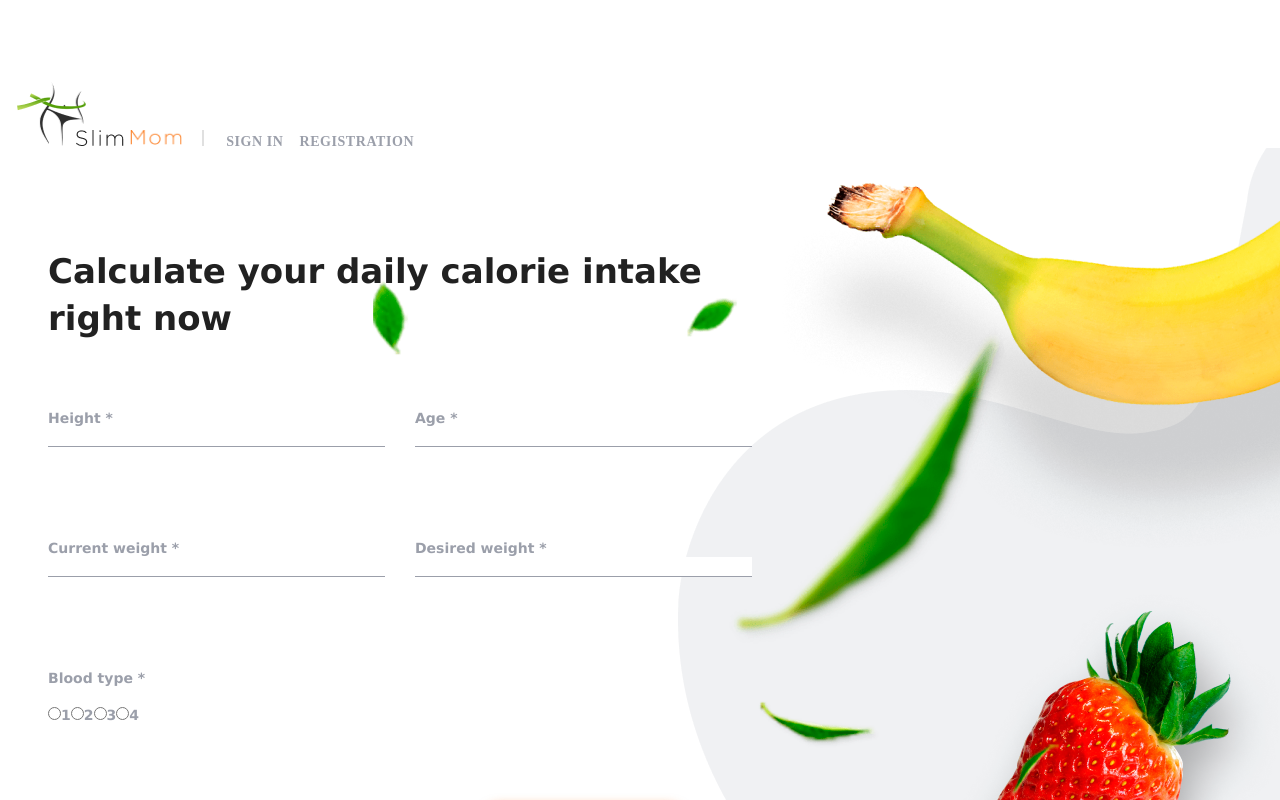
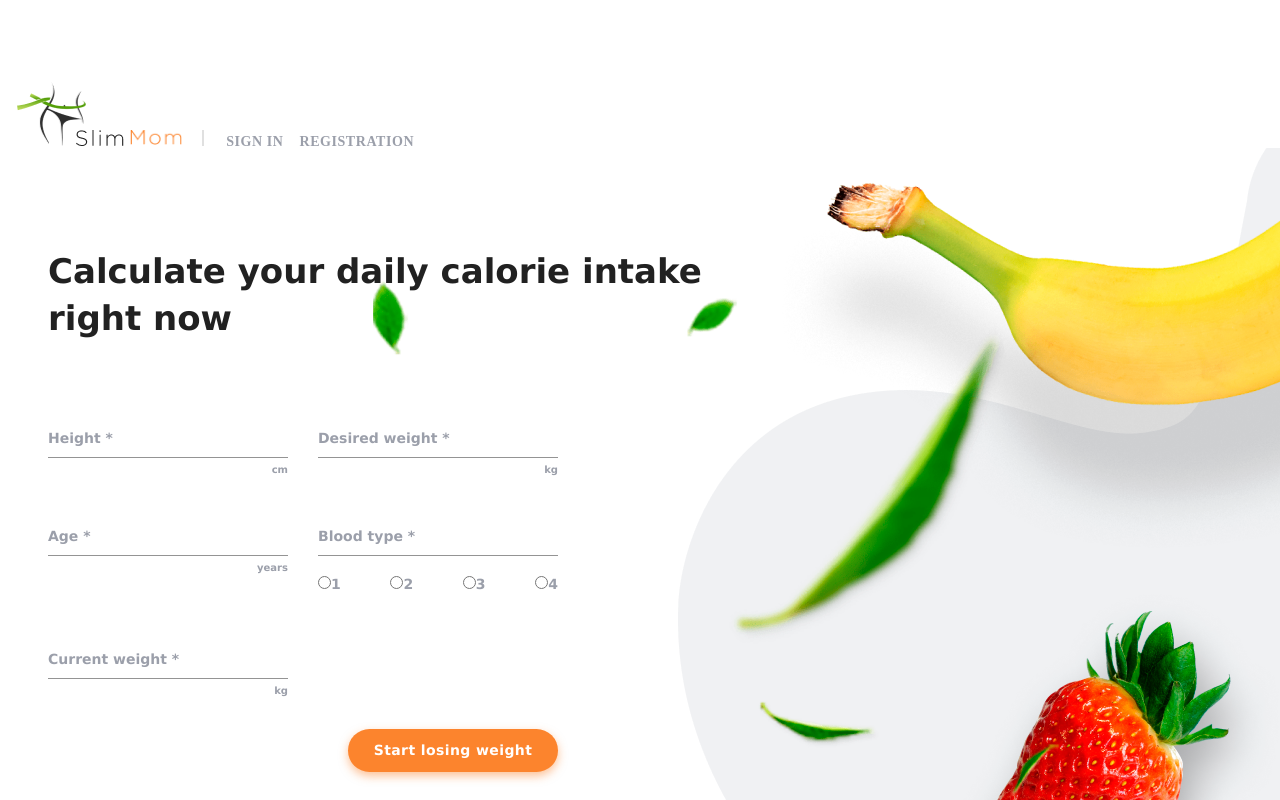
Before and after one commit to denyskuz/slimmom, a React (Create React App) app: page / in a window 1280 px wide. Shown: the top 800 px of the page. Built offline with nearby package versions, Linux system fonts and the light colour scheme; no server answers.

Commit message:
Adding validation

```diff
--- a/src/components/CalculatorСalorieForm/CalorieForm.js
+++ b/src/components/CalculatorСalorieForm/CalorieForm.js
@@ -51,11 +51,11 @@ export const CalorieForm = () => {
           <FormInput
             id="height"
             name="height"
+            onChange={handleChange}
             value={values.height}
             error={Boolean(touched.height && errors.height)}
             helperText={touched.height && errors.height}
             label="Height*"
-            onChange={handleChange}
           />
           <FormInput
             name="age"
--- a/src/components/DailyCaloriesForm/DailyCaloriesForm.js
+++ b/src/components/DailyCaloriesForm/DailyCaloriesForm.js
@@ -1,15 +1,23 @@
+import { React } from 'react';
 import { useFormik } from 'formik';
+import { useSelector, useDispatch } from 'react-redux';
+import { getProducts } from 'redux/products/actions';
+import { selectLoadStatus } from 'redux/products/selectors';
+import { userParamsShema } from 'validation';
 import {
   Title,
   Label,
   Form,
   Input,
   FormWrapper,
+  RadioGroup,
   Button,
-  RadioGroup,
 } from './DailyCaloriesForm.styled';
 
 export const DailyCaloriesForm = () => {
+  const dispatch = useDispatch();
+  const loading = useSelector(selectLoadStatus);
+
   const formik = useFormik({
     initialValues: {
       height: '',
@@ -18,73 +26,130 @@ export const DailyCaloriesForm = () => {
       desiredWeight: '',
       bloodType: '',
     },
-    onSubmit: values => {
-      console.log(values);
+    validationSchema: userParamsShema,
+    onSubmit: (data, e) => {
+      e.preventDefault();
+      dispatch(getProducts(data));
     },
   });
+
+  const {
+    values,
+    errors,
+    setFieldValue,
+    setFieldTouched,
+    touched,
+    handleSubmit,
+  } = formik;
+
+  const handleChange = e => {
+    if (e.target.name === 'bloodType') {
+      const bloodType = e.target.value;
+      if (!['1', '2', '3', '4'].includes(bloodType)) {
+        return;
+      }
+    }
+    setFieldValue(e.target.name, e.target.value);
+    setFieldTouched(e.target.name, true, false);
+  };
+
+  const helper = (name, measure) => {
+    return touched[name]
+      ? errors[name]
+        ? errors[name] + `, ${measure}`
+        : measure
+      : measure;
+  };
+
   return (
     <FormWrapper>
       <Title>Calculate your daily calorie intake right now</Title>
-      <Form onSubmit={formik.handleSubmit}>
-        <Label>
-          Height *
+      <Form onSubmit={handleSubmit}>
         <Input
           id="height"
           name="height"
           type="number"
-            onChange={formik.handleChange}
-            value={formik.values.height}
+          label="Height *"
+          variant="standard"
+          InputProps={{ inputProps: { min: 1, max: 300 } }}
+          onChange={handleChange}
+          value={values.height}
+          error={Boolean(touched.height && errors.height)}
+          helperText={helper('height', 'cm')}
         />
-        </Label>
-
-        <Label htmlFor="age">
-          Age *
+        <Input
+          id="desiredWeight"
+          name="desiredWeight"
+          type="number"
+          label="Desired weight *"
+          variant="standard"
+          InputProps={{ inputProps: { min: 1, max: 500 } }}
+          onChange={handleChange}
+          value={values.desiredWeight}
+          error={Boolean(touched.desiredWeight && errors.desiredWeight)}
+          helperText={helper('desiredWeight', 'kg')}
+        />
         <Input
           id="age"
           name="age"
           type="number"
-            onChange={formik.handleChange}
-            value={formik.values.age}
+          label="Age *"
+          variant="standard"
+          InputProps={{ inputProps: { min: 1, max: 200 } }}
+          onChange={handleChange}
+          value={values.age}
+          error={Boolean(touched.age && errors.age)}
+          helperText={helper('age', 'years')}
         />
+        <div>
+          <Input
+            id="bloodType"
+            name="bloodType"
+            type="number"
+            label="Blood type *"
+            variant="standard"
+            InputProps={{ inputProps: { min: 1, max: 4 } }}
+            onChange={handleChange}
+            value={values.bloodType}
+            error={Boolean(touched.bloodType && errors.bloodType)}
+            helperText={helper('bloodType', '')}
+          />
+          <RadioGroup
+            role="group"
+            aria-labelledby="bloodType"
+            name="bloodType"
+            onChange={handleChange}
+            value={values.bloodType}
+          >
+            <Label>
+              <input type="radio" name="bloodType" value="1" />1
             </Label>
-        <Label htmlFor="currentWeight">
-          Current weight *
+            <Label>
+              <input type="radio" name="bloodType" value="2" />2
+            </Label>
+            <Label>
+              <input type="radio" name="bloodType" value="3" />3
+            </Label>
+            <Label>
+              <input type="radio" name="bloodType" value="4" />4
+            </Label>
+          </RadioGroup>
+        </div>
         <Input
           id="currentWeight"
           name="currentWeight"
           type="number"
-            onChange={formik.handleChange}
-            value={formik.values.currentWeight}
+          label="Current weight *"
+          variant="standard"
+          InputProps={{ inputProps: { min: 1, max: 500 } }}
+          onChange={handleChange}
+          value={values.currentWeight}
+          error={Boolean(touched.currentWeight && errors.currentWeight)}
+          helperText={helper('currentWeight', 'kg')}
         />
-        </Label>
-        <Label htmlFor="desiredWeight">
-          Desired weight *
-          <Input
-            id="desiredWeight"
-            name="desiredWeight"
-            type="number"
-            onChange={formik.handleChange}
-            value={formik.values.desiredWeight}
-          />
-        </Label>
-        <Label id="bloodType">
-          Blood type *
-          <RadioGroup role="group" aria-labelledby="bloodType">
-            <Label>
-              <input type="radio" name="bloodType" value="1" />1
-            </Label>
-            <label>
-              <input type="radio" name="bloodType" value="2" />2
-            </label>
-            <label>
-              <input type="radio" name="bloodType" value="3" />3
-            </label>
-            <label>
-              <input type="radio" name="bloodType" value="4" />4
-            </label>
-          </RadioGroup>
-        </Label>
-        <Button type="submit">Start losing weight</Button>
+        <Button disabled={loading} type="submit">
+          Start losing weight
+        </Button>
       </Form>
     </FormWrapper>
   );
--- a/src/components/DailyCaloriesForm/DailyCaloriesForm.styled.js
+++ b/src/components/DailyCaloriesForm/DailyCaloriesForm.styled.js
@@ -1,4 +1,6 @@
 import styled from 'styled-components';
+import { TextField } from '@mui/material';
+import { ButtonPrimary } from 'components/Button/Button';
 
 export const FormWrapper = styled.div`
   width: 100%;
@@ -37,8 +39,7 @@ export const Form = styled.form`
 
   @media (min-width: 768px) {
     display: grid;
-    grid-template-columns: repeat(2, 1fr);
-    grid-template-rows: repeat(3, 100px);
+    grid-template-columns: repeat(2, 240px);
     gap: 30px;
   }
 `;
@@ -53,7 +54,7 @@ export const Label = styled.label`
   margin-bottom: 8px;
 `;
 
-export const Input = styled.input`
+export const Input = styled(TextField)`
   font-family: Verdana;
   font-weight: 500;
   font-size: 14px;
@@ -61,38 +62,50 @@ export const Input = styled.input`
   letter-spacing: normal;
   width: 100%;
   color: #9b9faa;
-  margin-bottom: 32px;
-  border: none;
-  border-bottom: 1px solid #9b9faa;
+  & label {
+    font-family: Verdana;
+    font-weight: 700;
+    font-size: 14px;
+    line-height: 17px;
+    letter-spacing: normal;
+    color: #9b9faa;
+  }
+  & p {
+    text-align: right;
+    font-family: Verdana;
+    font-weight: 700;
+    font-size: 10px;
+    line-height: 17px;
+    letter-spacing: normal;
+    color: #9b9faa;
+  }
+  & label.Mui-focused {
+    color: #fc842d;
+  }
+  & .MuiInput-underline:after {
+    border-bottom-color: #fc842d;
+  }
 `;
 
 export const RadioGroup = styled.div`
+  display: flex;
+  justify-content: space-between;
   margin-top: 20px;
 `;
-export const Button = styled.button`
+export const Button = styled(ButtonPrimary)`
   margin: 40px auto 0 auto;
   width: 210px;
   height: 43px;
-  background-color: #fc842d;
-  color: #ffffff;
-  display: block;
-  font-family: Verdana;
-  font-weight: 500;
-  font-size: 14px;
-  line-height: 17px;
-  letter-spacing: 0.04em;
-  border: 2px solid transparent;
   cursor: pointer;
-  box-shadow: 0px 4px 10px rgba(252, 132, 45, 0.5);
-  border-radius: 30px;
-
+  text-transform: none;
   @media (min-width: 768px) {
-    margin: 60px 0 0 0;
+    margin: 0;
     grid-row: 4 / span 1;
   }
 
   @media (min-width: 1280px) {
-    grid-column: 2 / 3;
-    margin: 0 auto 20px auto;
+    align-self: start;
+    justify-self: end;
+    grid-column: 2;
   }
 `;
--- a/src/validation/index.js
+++ b/src/validation/index.js
@@ -1,20 +1,30 @@
 import * as Yup from 'yup';
 
 export const userParamsShema = Yup.object().shape({
-  height: Yup.number().positive().required().typeError('Must be a number'),
-  age: Yup.number().positive().required().typeError('Must be a number'),
+  height: Yup.number()
+    .positive()
+    .max(300)
+    .required()
+    .typeError('Must be a number, cm'),
+  age: Yup.number()
+    .positive()
+    .max(100)
+    .required()
+    .typeError('Must be a number, years'),
   currentWeight: Yup.number()
     .positive()
+    .max(500)
     .required()
-    .typeError('Must be a number'),
+    .typeError('Must be a number, kg'),
   desiredWeight: Yup.number()
     .positive()
+    .max(500)
     .required()
-    .typeError('Must be a number'),
+    .typeError('Must be a number, kg'),
   bloodType: Yup.number()
     .positive()
     .required()
     .min(1)
     .max(4)
-    .typeError('Must be a number'),
+    .typeError('Must be a number, 1-4'),
 });
```
Lines whose indentation alone changed are shown as unchanged.
